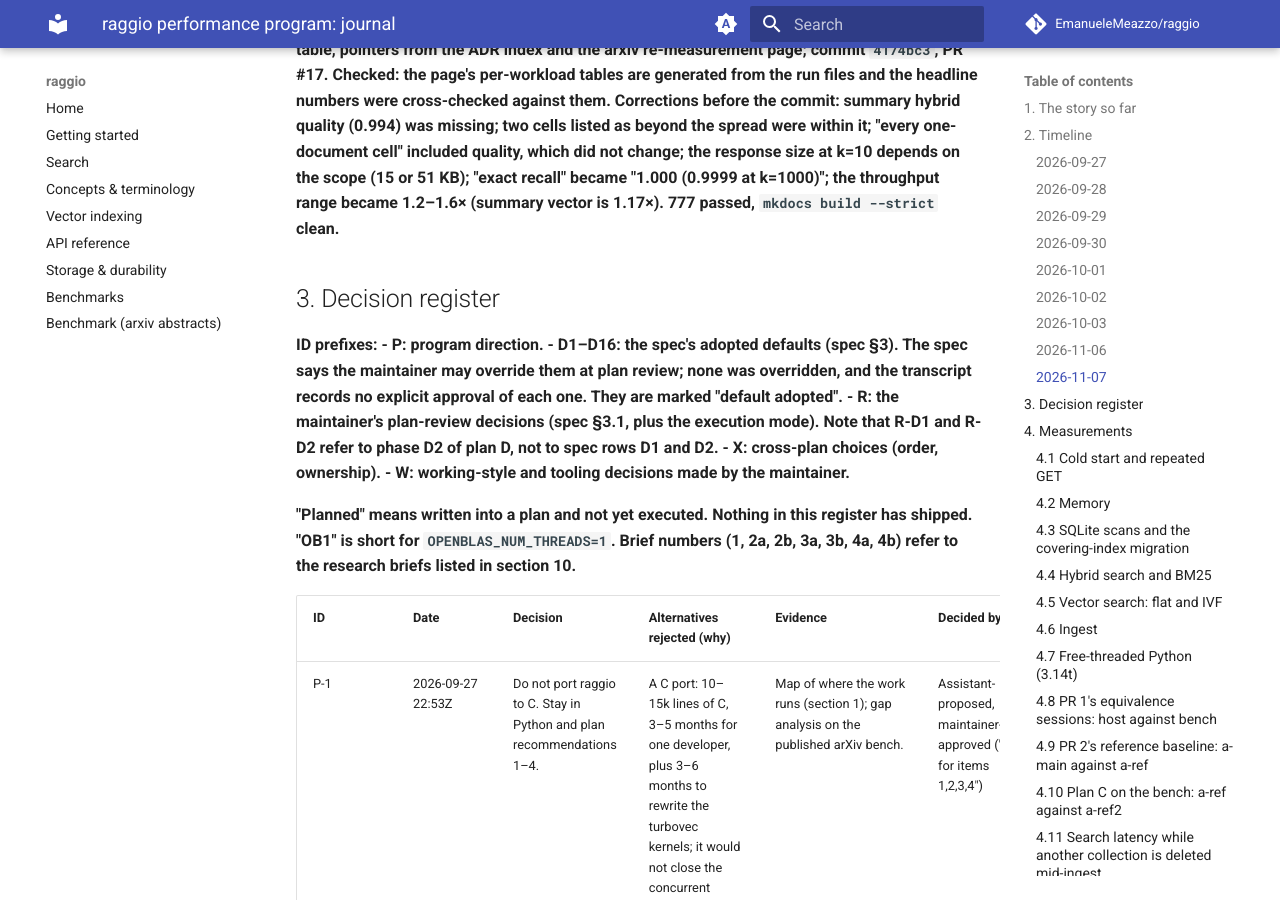
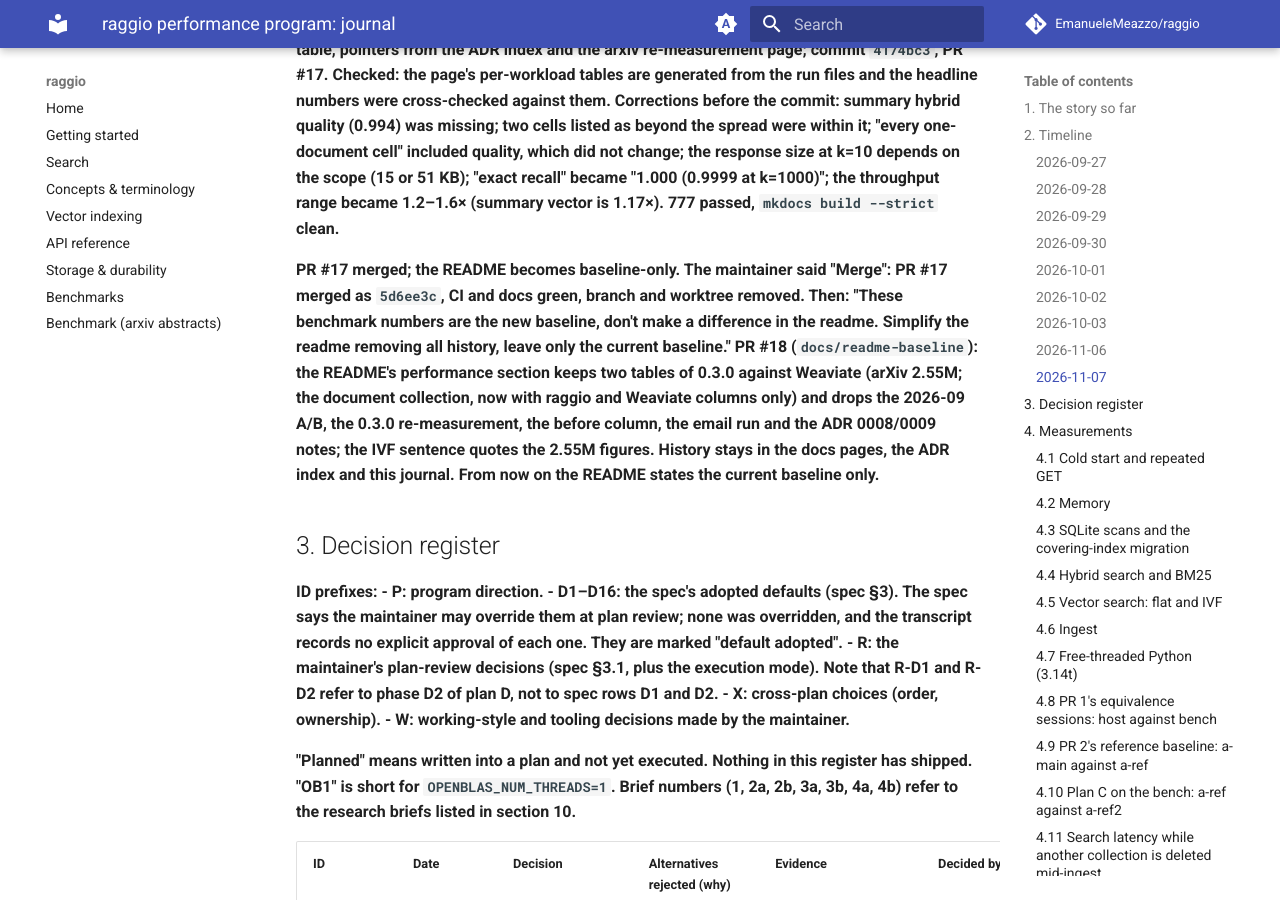
Before and after one commit to EmanueleMeazzo/raggio, an MkDocs documentation site: the page built from docs/superpowers/journal/2026-09-performance-program.md, in a window 1280 px wide and 900 px high, scrolled down 86269 px. Built offline with MkDocs 1.6.1 and Material for MkDocs 9.7.7, drawn with Linux system fonts in a browser that asks for light colours; comment, search, counter and statistics services are not loaded; some of the changed text lies outside the part shown.

Commit message:
Journal the README's switch to the current baseline only (PR #18)
Co-Authored-By: Claude Opus 5.5 <noreply@anthropic.com>

```diff
--- a/docs/superpowers/journal/2026-09-performance-program.md
+++ b/docs/superpowers/journal/2026-09-performance-program.md
@@ -1886,6 +1886,8 @@ The maintainer chose one end-to-end A/B, baseline `19a8a2e` against the final `m
 - The maintainer asked twice whether it was stuck; the log, the sampler and a live container showed it was waiting or running each time.
 
 **The write-up.** `docs/benchmark-documents.md`, `bench/results-docs-2026-11.md`, a README table, pointers from the ADR index and the arxiv re-measurement page; commit `4174bc3`, PR #17. Checked: the page's per-workload tables are generated from the run files and the headline numbers were cross-checked against them. Corrections before the commit: summary hybrid quality (0.994) was missing; two cells listed as beyond the spread were within it; "every one-document cell" included quality, which did not change; the response size at k=10 depends on the scope (15 or 51 KB); "exact recall" became "1.000 (0.9999 at k=1000)"; the throughput range became 1.2–1.6× (summary vector is 1.17×). 777 passed, `mkdocs build --strict` clean.
+
+**PR #17 merged; the README becomes baseline-only.** The maintainer said "Merge": PR #17 merged as `5d6ee3c`, CI and docs green, branch and worktree removed. Then: "These benchmark numbers are the new baseline, don't make a difference in the readme. Simplify the readme removing all history, leave only the current baseline." PR #18 (`docs/readme-baseline`): the README's performance section keeps two tables of 0.3.0 against Weaviate (arXiv 2.55M; the document collection, now with raggio and Weaviate columns only) and drops the 2026-09 A/B, the 0.3.0 re-measurement, the before column, the email run and the ADR 0008/0009 notes; the IVF sentence quotes the 2.55M figures. History stays in the docs pages, the ADR index and this journal. From now on the README states the current baseline only.
 
 ## 3. Decision register
 
```
